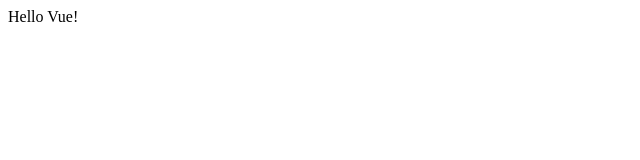
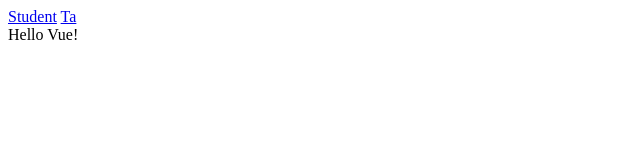
Before and after one commit to Melkster/ta-booking, a website: page index.html in a window 1280 px wide. Shown: the whole page, without its empty margins (0-640 px from the left). Drawn offline with nearby package versions, Linux system fonts and the light colour scheme.

Commit message:
index links to pages

```diff
--- a/index.html
+++ b/index.html
@@ -8,7 +8,8 @@
 
 <body>
   <script src="node_modules/vue/dist/vue.js"></script>
-
+  <a href="/student">Student</a>
+  <a href="/ta">Ta</a>
   <div id="app">
     {{ message }}
   </div>
```
